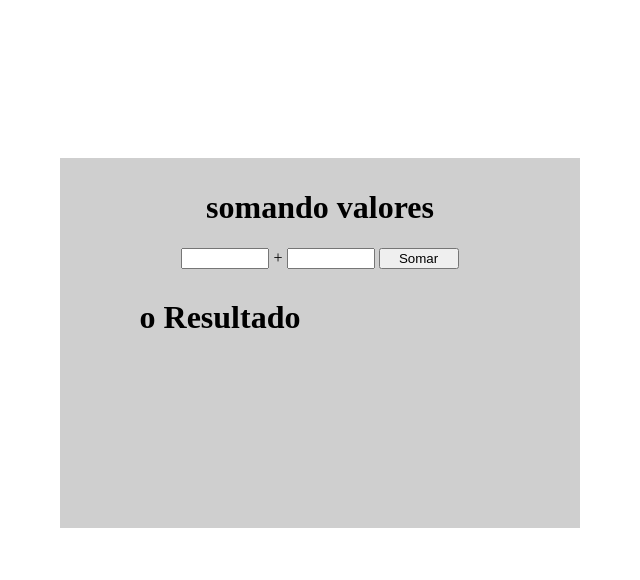
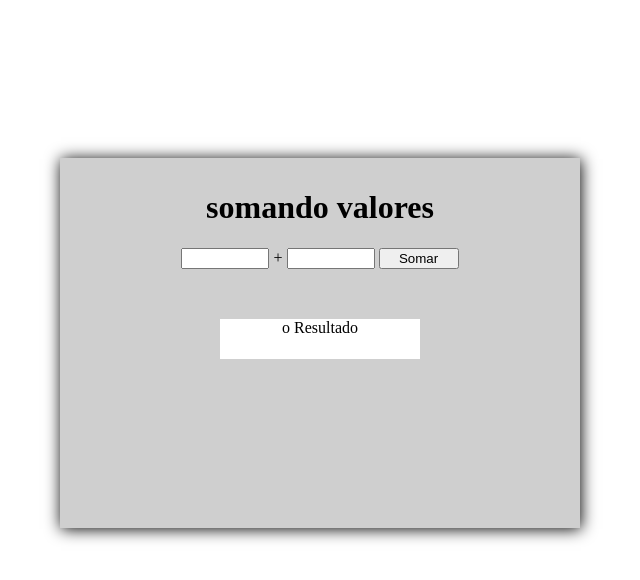
Before and after one commit to barbosajuao/cursojs, a plain HTML site: page aula06/dom.html in a window 1280 px wide. Shown: the whole page, without its empty margins (320-960 px from the left). Drawn offline with Linux system fonts and the light colour scheme.

Commit message:
aasasasas

```diff
--- a/aula06/dom.html
+++ b/aula06/dom.html
@@ -6,9 +6,12 @@
     <title>Document</title>
     <style>
         #res{
-            width: 300px;
-            height: 150px;
-            margin-top: 30px;
+            width: 200px;
+            height: 40px;
+            margin: auto;
+            text-align: center;
+            background-color: white;
+
         }
         input{
             width: 80px;
@@ -20,21 +23,27 @@
             margin: auto;
             text-align: center;
             padding: 10px;
+            box-shadow: 1px 1px 15px black;
 
         }
         body{
             padding-top: 150px;
         }
+         #n15{
+            margin-bottom: 50px;
+        }
     </style>
 </head>
 <body>
     <div class="container">
-        <h1>somando valores</h1>
-        <input type="number" name="txtn1" id="txtn1"> +
-        <input type="number" name="txtn2" id="txtn2">
-        <input type="button" value="Somar" onclick="somar()">
+        <div id="n15">
+            <h1>somando valores</h1>
+            <input type="number" name="txtn1" id="txtn1"> +
+            <input type="number" name="txtn2" id="txtn2">
+            <input type="button" value="Somar" onclick="somar()">
+        </div>
         <div id="res" >
-            <h1> o Resultado </h1>
+            <p> o Resultado </p>
         </div>
     </div>
 
@@ -46,7 +55,7 @@
             var n1 = Number(tn1.value)
             var n2 = Number(tn2.value)
             var s = n1 + n2
-            res.innerText = `a soma entre ${n1} e ${n2} e igual a ${s}`
+            res.innerText = `a soma entre ${n1} e ${n2} é  ${s}`
 
         }
     </script>
```
